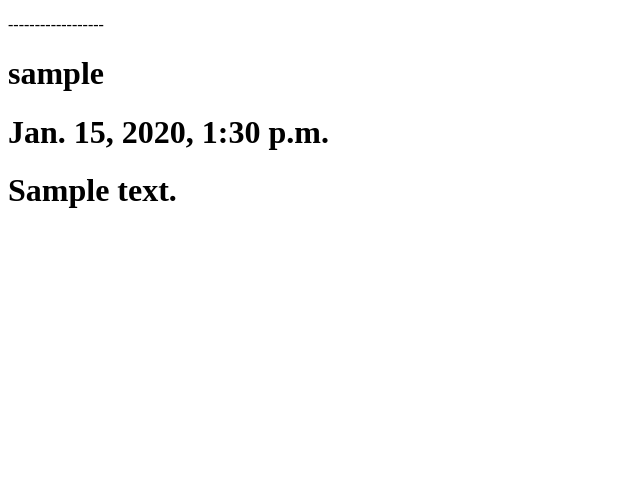
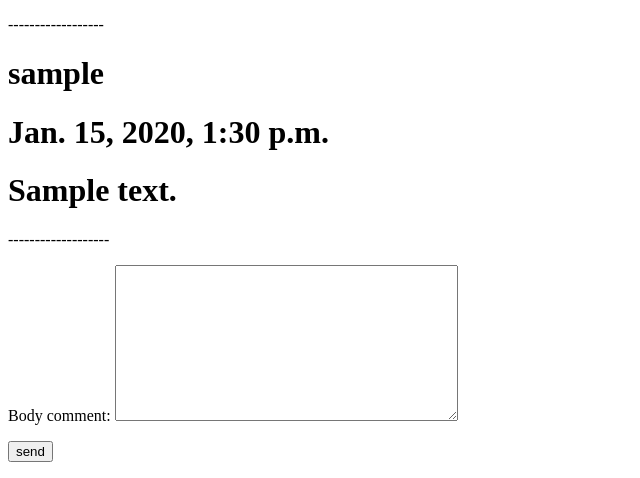
Before and after one commit to mohammad27-afrogh/voltagebartar, a Django app: a page that uses products/templates/products/product_detail.html in a window 1280 px wide. Shown: the part 851-1329 px from the top of the page, without its empty margins (0-640 px from the left). Before the commit the page ends 1059 px from the top, so only its background shows below. Run offline with Django 5.2, Linux system fonts and the light colour scheme; tables that the repository leaves empty hold one stand-in row (values such as "Sample post"); some libraries are stand-ins or nearby versions.

Commit message:
add new comment to product_detail.html and update CommentForm

```diff
--- a/products/forms.py
+++ b/products/forms.py
@@ -94,11 +94,7 @@ class BrandForm(forms.ModelForm):
 
 class CommentForm(forms.ModelForm):
     class Meta:
-        model = comment
+        model = Comment
         fields = [
-            'product',
-            'user',
-            'time_release_comment',
             'body_comment',
-            'answer_comment',
             ]
--- a/products/templates/products/product_detail.html
+++ b/products/templates/products/product_detail.html
@@ -22,3 +22,10 @@
     <h1>{{ comment.time_release_comment }}</h1>
     <h1>{{ comment.body_comment }}</h1>
 {% endfor %}
+-------------------
+
+<form action="" method="POST">
+    {% csrf_token %}
+    {{ comment_form.as_p }}
+    <button type="submit">send</button>
+</form>
--- a/products/views.py
+++ b/products/views.py
@@ -1,7 +1,8 @@
 from django.shortcuts import render, get_object_or_404
 from django.views import generic
 
-from .models import  Product
+from .models import  Product, Comment
+from .forms import CommentForm
 
 class ProductListView(generic.ListView):
     model = Product
@@ -18,7 +19,19 @@ class ProductListView(generic.ListView):
 def product_detail_view(request, product_slug):
     product_comment = get_object_or_404(Product, slug=product_slug)
     product_comments = product_comment.comments.all()
-    return render(request, 'products/product_detail.html',{
+
+    if request.method == 'POST':
+        comment_form = CommentForm(request.POST)
+        if comment_form.is_valid():
+            new_comment = comment_form.save(commit=False)
+            new_comment.product_comment = product_comment
+            new_comment.user = request.user
+            new_comment.save()
+            comment_form = CommentForm()
+    else:
+        comment_form = CommentForm()
+    return render(request, 'products/product_detail.html', {
         'product': product_comment,
         'comments': product_comments,
+        'comment_form': comment_form,
     })
```
